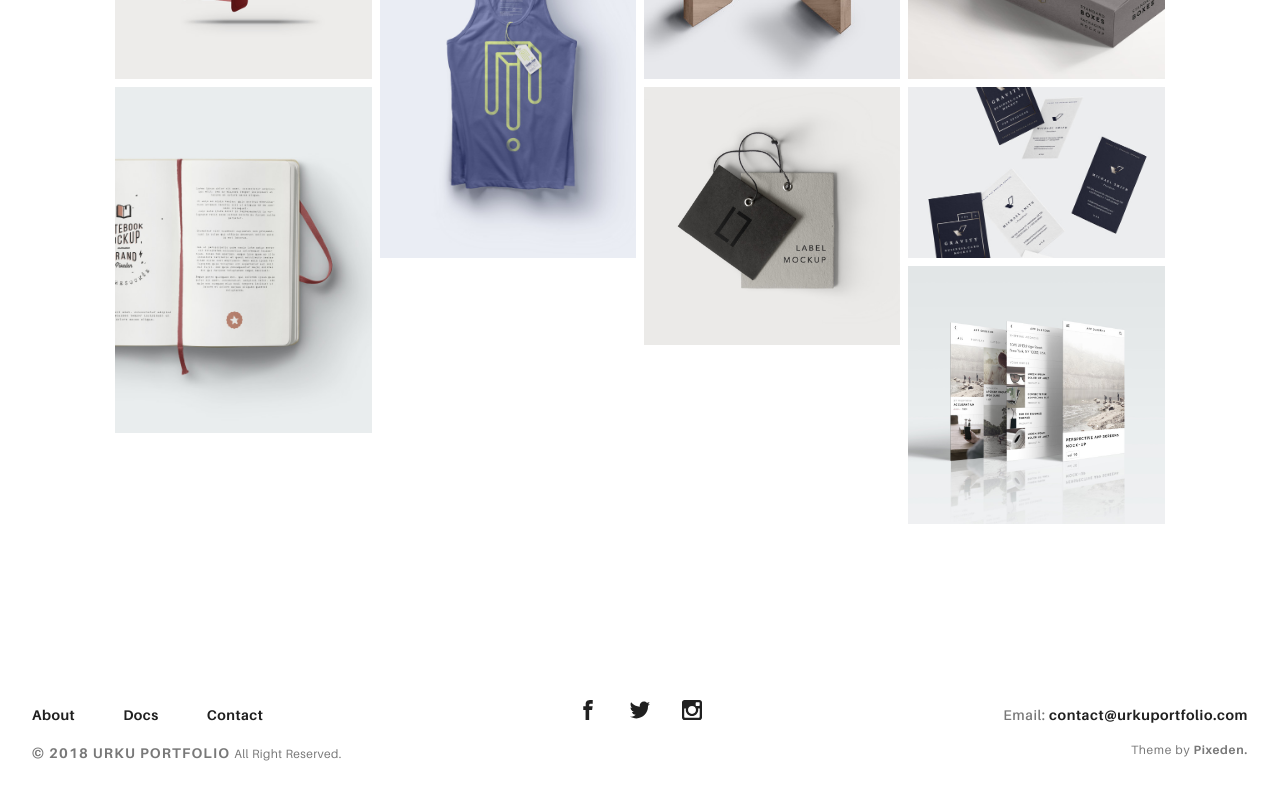
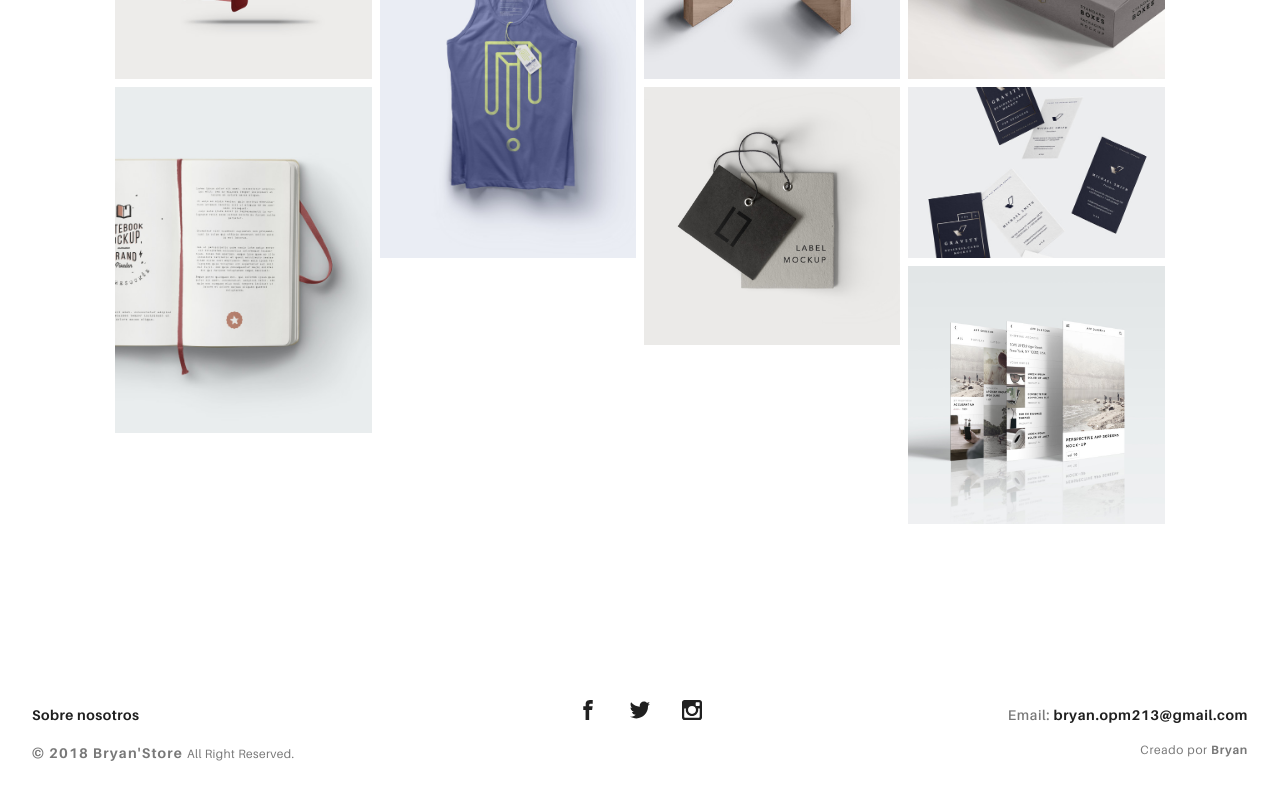
Before and after one commit to BryanOPM/portafolio, an Angular app: page /#/home in a window 1280 px wide. Shown: the part 582-1382 px from the top of the page. Built offline with nearby package versions, Linux system fonts and the light colour scheme.

Commit message:
Servicio creado, header y footer

```diff
--- a/src/app/app.component.ts
+++ b/src/app/app.component.ts
@@ -1,4 +1,5 @@
 import { Component } from '@angular/core';
+import {InformacionService} from "./services/informacion.service";
 
 @Component({
   selector: 'app-root',
@@ -6,5 +7,8 @@ import { Component } from '@angular/core';
   styleUrls: ['./app.component.css']
 })
 export class AppComponent {
-  title = 'app';
+
+  constructor(public _is:InformacionService){
+
+  }
 }
--- a/src/app/components/footers/footers.component.html
+++ b/src/app/components/footers/footers.component.html
@@ -1,31 +1,33 @@
 <footer class="ae-container-fluid rk-footer ">
   <div class="ae-grid ae-grid--collapse">
     <div class="ae-grid__item item-lg-4 au-xs-ta-center au-lg-ta-left">
+
       <ul class="rk-menu rk-footer-menu">
-        <li class="rk-menu__item"><a href="about.html" class="rk-menu__link">About</a>
-        </li>
-        <li class="rk-menu__item"><a href="documentation.html" class="rk-menu__link">Docs</a>
-        </li>
-        <li class="rk-menu__item"><a href="contact.html" class="rk-menu__link">Contact</a>
+        <li class="rk-menu__item">
+          <a routerLink="about" class="rk-menu__link">Sobre nosotros</a>
         </li>
       </ul>
-      <p class="rk-footer__text rk-footer__copy "> <span class="ae-u-bold">© </span><span class="ae-u-bolder">{{ anio }} URKU PORTFOLIO </span>All Right Reserved.</p>
+
+      <p class="rk-footer__text rk-footer__copy "> <span class="ae-u-bold">© </span><span class="ae-u-bolder">{{ anio }} {{_is.info.titulo}} </span>All Right Reserved.</p>
     </div>
-    <div class="ae-grid__item item-lg-4 au-xs-ta-center"><a href="#0" class="rk-social-btn ">
+    <div class="ae-grid__item item-lg-4 au-xs-ta-center">
+      <a [href]="_is.info.facebook" target="_blank" class="rk-social-btn ">
         <svg>
           <use xlink:href="assets/img/symbols.svg#icon-facebook"></use>
-        </svg></a><a href="#0" class="rk-social-btn ">
+        </svg></a>
+        <a [href]="_is.info.Twiter" target="_blank"  class="rk-social-btn ">
         <svg>
           <use xlink:href="assets/img/symbols.svg#icon-twitter"></use>
-        </svg></a><a href="#0" class="rk-social-btn ">
+        </svg></a>
+        <a [href]="_is.info.Instagram" target="_blank" class="rk-social-btn ">
         <svg>
           <use xlink:href="assets/img/symbols.svg#icon-pinterest"></use>
         </svg></a>
 
     </div>
     <div class="ae-grid__item item-lg-4 au-xs-ta-center au-lg-ta-right">
-      <p class="rk-footer__text rk-footer__contact "> <span class="ae-u-bold">Email: </span><span class="ae-u-bolder"> <a href="#0" class="rk-dark-color ">contact@urkuportfolio.com </a></span></p>
-      <p class="rk-footer__text rk-footer__by">Theme by <a href="http://pixeden.com" class="ae-u-bolder">Pixeden.</a></p>
+      <p class="rk-footer__text rk-footer__contact "> <span class="ae-u-bold">Email: </span><span class="ae-u-bolder"> <a href="mailTo:{{_is.info.email}}" class="rk-dark-color ">{{_is.info.email}} </a></span></p>
+      <p class="rk-footer__text rk-footer__by">Creado por <a [href]="_is.info.sitio" target="_blank" class="ae-u-bolder">{{_is.info.nombre_corto}}</a></p>
     </div>
   </div>
 </footer>
--- a/src/app/components/footers/footers.component.ts
+++ b/src/app/components/footers/footers.component.ts
@@ -1,4 +1,5 @@
 import { Component } from '@angular/core';
+import {InformacionService} from "../../services/informacion.service";
 
 @Component({
   selector: 'app-footers',
@@ -9,5 +10,7 @@ export class FootersComponent {
 
 anio:number = new Date().getFullYear();
 
+constructor(public _is:InformacionService ){ }
+
 
 }
--- a/src/app/components/header/header.component.html
+++ b/src/app/components/header/header.component.html
@@ -13,7 +13,7 @@
   </label>
   <div class="ae-container-fluid rk-topbar">
     <h1 class="rk-logo">
-      <a routerLink="/">urku portfolio<sup>tm</sup></a>
+      <a routerLink="/">{{_is.info.titulo}}<sup>tm</sup></a>
     </h1>
     <nav class="rk-navigation">
       <ul class="rk-menu">
--- a/src/app/components/header/header.component.ts
+++ b/src/app/components/header/header.component.ts
@@ -1,4 +1,5 @@
 import { Component} from '@angular/core';
+import {InformacionService} from "../../services/informacion.service";
 
 @Component({
   selector: 'app-header',
@@ -6,5 +7,6 @@ import { Component} from '@angular/core';
 })
 export class HeaderComponent {
 
+  constructor( public _is:InformacionService ){}
 
 }
--- /dev/null
+++ b/src/app/services/informacion.service.ts
@@ -0,0 +1,20 @@
+import { Injectable } from '@angular/core';
+import {Http} from "@angular/http";
+
+@Injectable()
+export class InformacionService {
+
+  info:any = {};
+  cargada:boolean = false;
+
+  constructor(public http:Http) {
+
+    this.http.get("assets/data/info.pagina.json")
+              .subscribe(data => {
+                console.log(data.json());
+                this.cargada = true;
+                this.info = data.json();
+              })
+  }
+
+}
--- /dev/null
+++ b/src/assets/data/info.pagina.json
@@ -0,0 +1,12 @@
+{
+  "titulo": "Bryan'Store",
+  "email": "bryan.opm213@gmail.com",
+  "nombre_corto": "Bryan",
+  "sitio": "https://www.google.hn/",
+  "pagina_autor": "https://www.google.hn/",
+  "facebook": "https://www.facebook.com/bryanopm89",
+  "Twiter": "https://twitter.com",
+  "Instagram": "https://www.instagram.com/bopm89",
+  "Equipo trabajo": []
+
+}
```
Also changed, not shown: src/app/app.module.ts (+8 -1 lines).
